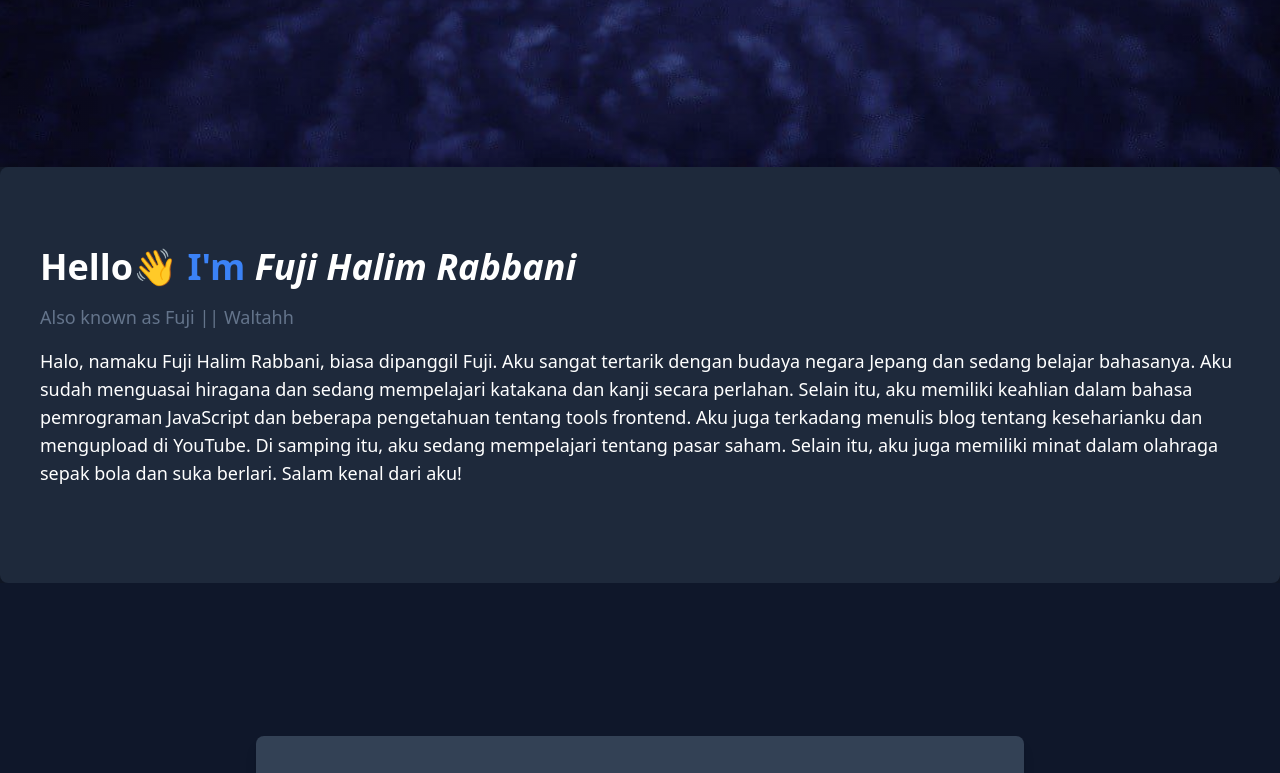
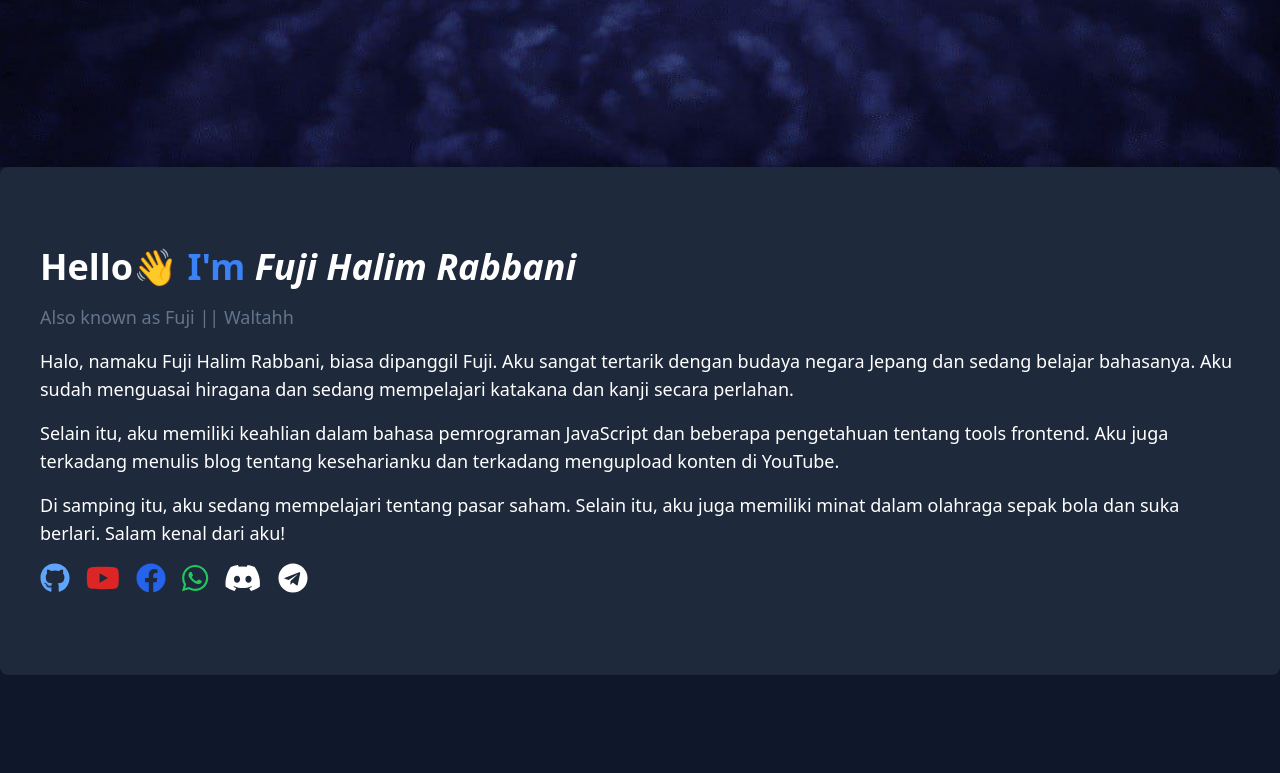
Before and after one commit to Fujitime/Portfolio, a Vue app: page / in a window 1280 px wide. Shown: the part 633-1406 px from the top of the page. Built offline with nearby package versions, Linux system fonts and the light colour scheme; no server answers; the database is empty; a web font is replaced by a local one.

Commit message:
feat: add social media and change text about home

```diff
--- a/src/components/About.vue
+++ b/src/components/About.vue
@@ -17,9 +17,19 @@
         </p>
         <p class="text-sm lg:text-lg  mb-10">I have a dream to collaborate with companies or startups, and my enthusiasm for it drives me to keep learning:)</p> -->
         <p class="text-sm lg:text-lg mb-4" >
-          Halo, namaku Fuji Halim Rabbani, biasa dipanggil Fuji. Aku sangat tertarik dengan budaya negara Jepang dan sedang belajar bahasanya. Aku sudah menguasai hiragana dan sedang mempelajari katakana dan kanji secara perlahan. Selain itu, aku memiliki keahlian dalam bahasa pemrograman JavaScript dan beberapa pengetahuan tentang tools frontend. Aku juga terkadang menulis blog tentang keseharianku dan mengupload di YouTube. Di samping itu, aku sedang mempelajari tentang pasar saham. Selain itu, aku juga memiliki minat dalam olahraga sepak bola dan suka berlari. Salam kenal dari aku!
+          Halo, namaku Fuji Halim Rabbani, biasa dipanggil Fuji. Aku sangat tertarik dengan budaya negara Jepang dan sedang belajar bahasanya. Aku sudah menguasai hiragana dan sedang mempelajari katakana dan kanji secara perlahan.
         </p>
-        <a v-if="isMobile" href="https://cdn.discordapp.com/attachments/1086608997802577964/1109414776217546782/Fuji_Halim_Rabbani.pdf" class="inline-block text-sky-900 border-2 p-2 text-md">Download CV</a>
+        <p class="text-sm lg:text-lg mb-4" >
+          Selain itu, aku memiliki keahlian dalam bahasa pemrograman JavaScript dan beberapa pengetahuan tentang tools frontend. Aku juga terkadang menulis blog tentang keseharianku dan terkadang mengupload konten di YouTube.
+        </p>
+        <p class="text-sm lg:text-lg mb-4" >
+          Di samping itu, aku sedang mempelajari tentang pasar saham. Selain itu, aku juga memiliki minat dalam olahraga sepak bola dan suka berlari. Salam kenal dari aku!
+        </p>
+
+        <div>
+          <SocialMedia/>
+        </div>
+        <a v-if="isMobile()" href="https://cdn.discordapp.com/attachments/1086608997802577964/1109414776217546782/Fuji_Halim_Rabbani.pdf" class="inline-block p-2 text-md px-3 py-1 my-5 border-2 border-green-100 text-sky-400 " download >Download CV</a>
       </div>
     </div>
   </div>
@@ -29,56 +39,63 @@
 <script>
 import { ref, onMounted } from "vue";
 import { projectFirestore } from "@/firebase/config";
+import SocialMedia from "@/components/SocialMedia.vue"
 
 export default {
-  data() {
-    return {
-      isMobile: false,
-      learningSkills: "",
-      showSeeMore: false,
-      error: null,
-    };
+  components: {
+    SocialMedia
   },
-  setup() {
-    const learningSkills = ref("");
-    const showSeeMore = ref(false);
-    const error = ref(null);
+//   data() {
+//     return {
+//       isMobile: false,
+//       learningSkills: "",
+//       showSeeMore: false,
+//       error: null,
+//     };
+  // },
+  // setup() {
+  //   const learningSkills = ref("");
+  //   const showSeeMore = ref(false);
+  //   const error = ref(null);
 
-    onMounted(async () => {
-      try {
-        const skillsRef = projectFirestore.collection("skills");
-        const querySnapshot = await skillsRef.where("learning", "==", true).get();
+  //   // onMounted(async () => {
+  //   //   try {
+  //   //     const skillsRef = projectFirestore.collection("skills");
+  //   //     const querySnapshot = await skillsRef.where("learning", "==", true).get();
 
-        if (!querySnapshot.empty) {
-          const skillsList = [];
-          querySnapshot.forEach((doc) => {
-            skillsList.push(doc.data().title);
-          });
+  //   //     if (!querySnapshot.empty) {
+  //   //       const skillsList = [];
+  //   //       querySnapshot.forEach((doc) => {
+  //   //         skillsList.push(doc.data().title);
+  //   //       });
 
-          if (skillsList.length <= 2) {
-            learningSkills.value = skillsList.join(" and ");
-          } else {
-            learningSkills.value = skillsList.slice(0, 2).join(", ");
-            showSeeMore.value = true;
+  //   //       if (skillsList.length <= 2) {
+  //   //         learningSkills.value = skillsList.join(" and ");
+  //   //       } else {
+  //   //         learningSkills.value = skillsList.slice(0, 2).join(", ");
+  //   //         showSeeMore.value = true;
+  //   //       }
+  //   //     } else {
+  //   //       // Jika tidak ada bahasa yang sedang dipelajari, atur pesan kustom
+  //   //       error.value = "learn more about programming";
+  //   //     }
+  //   //   } catch (err) {
+  //   //     console.error("Error fetching skills:", err);
+  //   //     error.value = "Error fetching skills.";
+  //   //   }
+  //   // });
+
+  //   return { learningSkills, showSeeMore, error };
+  // },
+  methods: {
+      isMobile() {
+          if( screen.width <= 760 ) {
+              return true;
           }
-        } else {
-          // Jika tidak ada bahasa yang sedang dipelajari, atur pesan kustom
-          error.value = "learn more about programming";
-        }
-      } catch (err) {
-        console.error("Error fetching skills:", err);
-        error.value = "Error fetching skills.";
+          else {
+              return false;
+          }
       }
-    });
-
-    return { learningSkills, showSeeMore, error };
-  },
-  methods: {
-    isMobileDevice() {
-      return /Android|webOS|iPhone|iPad|iPod|BlackBerry|IEMobile|Opera Mini/i.test(
-        navigator.userAgent
-      );
-    },
   },
 };
 </script>
--- /dev/null
+++ b/src/components/SocialMedia.vue
@@ -0,0 +1,31 @@
+<template>
+        <div class="flex space-x-4">
+          <a href="https://github.com/fujitime" class="text-blue-400 hover:text-blue-500" target="_blank" >
+            <i class="fab fa-github text-3xl"></i>
+          </a>
+          <!-- <a href="https://youtube.com/@waltahh" class="text-red-600 hover:text-red-700" target="_blank" >
+            <i class="fab fa-youtube text-3xl"></i>
+          </a> -->
+          <a href="https://youtube.com/@fujitime16" class="text-red-600 hover:text-red-700" target="_blank" >
+            <i class="fab fa-youtube text-3xl"></i>
+          </a>
+          <a href="
+          https://www.facebook.com/kang.komen.798
+          " class="text-blue-600 hover:text-blue-700" target="_blank" >
+            <i class="fab fa-facebook text-3xl"></i>
+          </a>
+            <a href="https://wa.me/6287897527344" class="text-green-500 hover:text-green-600" target="_blank" >
+            <i class="fab fa-whatsapp text-3xl"></i>
+          </a>
+          <a href="https://discordapp.com/users/680289629571645440" class="text-purple-600 hover:text-purple-700">
+            <i class="fab fa-discord text-3xl"></i>
+          </a>
+          <a href="https://t.me/fuhara" class="text-blue-300 hover:text-blue-400">
+            <i class="fab fa-telegram text-3xl"></i>
+          </a>
+        </div>
+</template>
+
+<script setup >
+
+</script>
--- a/src/views/Home.vue
+++ b/src/views/Home.vue
@@ -43,7 +43,7 @@
           <div class="flex items-center justify-center">
             <i class="fas fa-envelope-open-text text-white text-xl mr-2"></i>
             <span class="text-white font-semibold"
-              >Hire <span class="text-blue-500"> Me! </span>
+              >Contact<span class="text-blue-500"> Me! </span>
             </span>
           </div>
         </a>
@@ -68,7 +68,7 @@ export default {
   data() {
     return {
       imageLoaded: false,
-      textArray: ["Web Developer", "Front-end Developer", "Software Engineer"],
+      textArray: ["Web Developer", "Front-end Developer"],
     };
   },
   mounted() {
```
